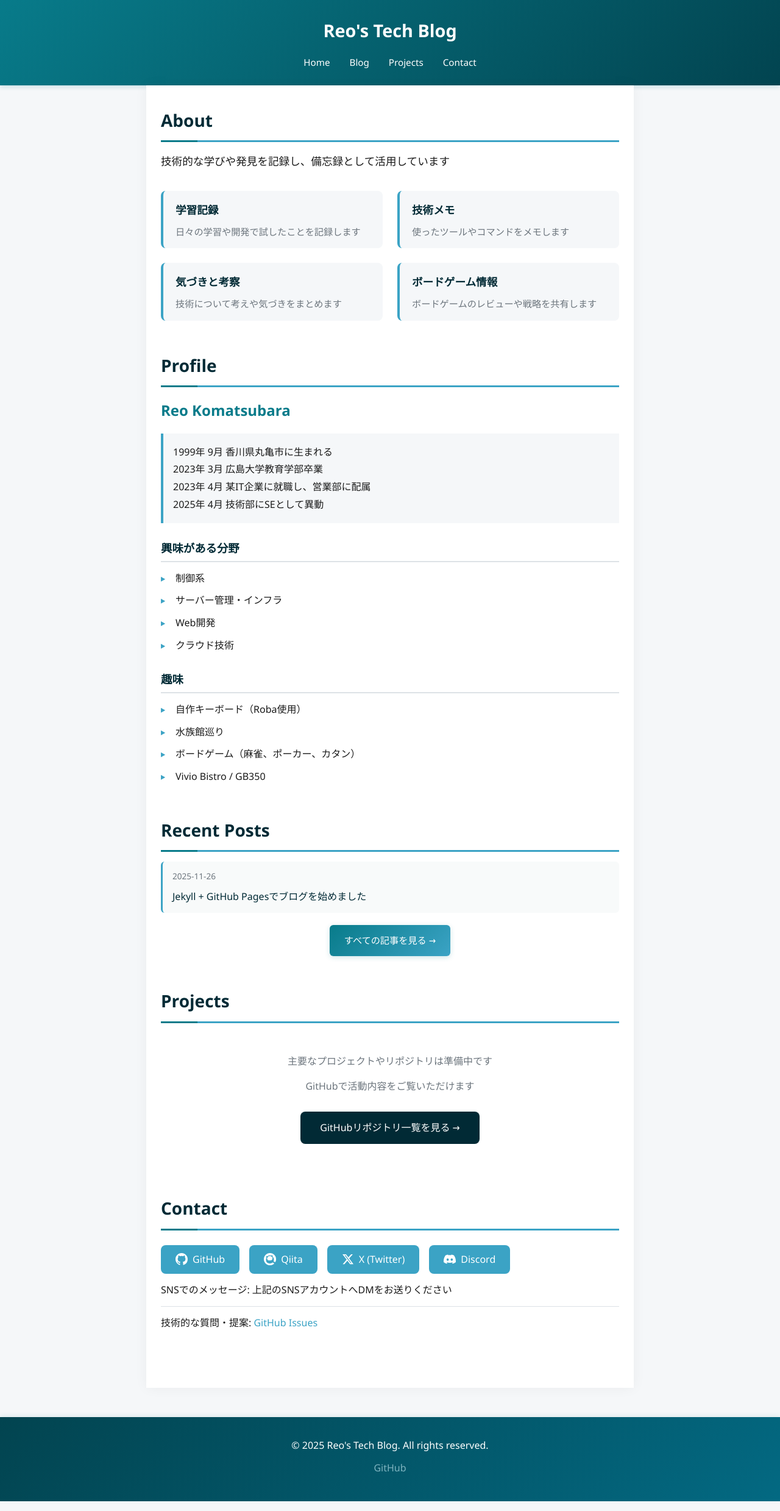
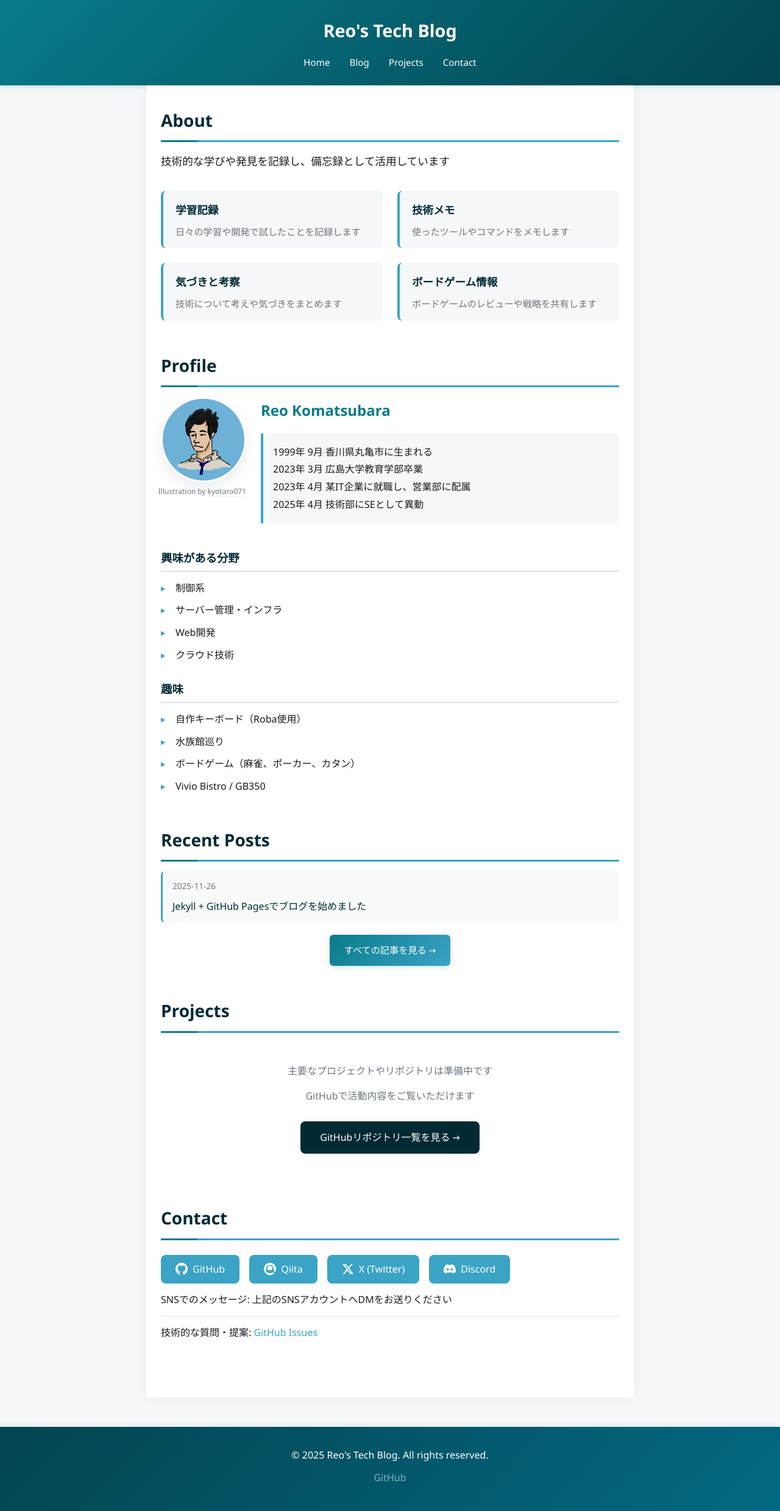
Before and after one commit to Reotech736/Reotech736.github.io, a Jekyll site: the page built from index.html, in a window 1280 px wide. Shown: the whole page at 61% size. Built offline with Jekyll 4.4.1, drawn with Linux system fonts in a browser that asks for light colours.

Commit message:
feat: Profileにアイコンを追加

```diff
--- a/assets/css/style.css
+++ b/assets/css/style.css
@@ -426,6 +426,58 @@ footer p {
 }
 
 /* プロフィールセクション */
+.profile-top {
+    display: flex;
+    align-items: flex-start;
+    gap: 1.5rem;
+}
+
+.profile-avatar {
+    flex: 0 0 auto;
+    width: 140px;
+    display: flex;
+    flex-direction: column;
+    align-items: flex-end;
+}
+
+.profile-avatar img {
+    width: 140px;
+    height: 140px;
+    border-radius: 50%;
+    object-fit: cover;
+    background: var(--white);
+    border: 3px solid var(--white);
+    box-shadow: 0 8px 20px rgba(0, 0, 0, 0.08);
+    display: block;
+}
+
+.profile-illustration-credit {
+    margin-top: 0.45rem;
+    font-size: 0.75rem;
+    line-height: 1.2;
+    color: var(--text-light);
+    text-align: right;
+    white-space: nowrap;
+}
+
+.profile-illustration-credit a {
+    color: inherit;
+    text-decoration: none;
+    border-bottom: 1px dotted var(--border);
+}
+
+.profile-illustration-credit a:hover,
+.profile-illustration-credit a:focus {
+    color: var(--primary);
+    border-bottom-color: var(--primary);
+    outline: none;
+}
+
+.profile-body {
+    flex: 1;
+    min-width: 0;
+}
+
 .profile-content h3 {
     color: var(--primary);
     font-size: 1.5rem;
@@ -646,6 +698,34 @@ footer p {
     }
 
     /* Profile */
+    .profile-top {
+        flex-direction: column;
+        align-items: center;
+        gap: 1rem;
+    }
+
+    .profile-avatar img {
+        width: 100%;
+        height: 100%;
+    }
+
+    .profile-avatar {
+        width: 120px;
+    }
+
+    .profile-avatar img {
+        width: 120px;
+        height: 120px;
+    }
+
+    .profile-illustration-credit {
+        font-size: 0.7rem;
+    }
+
+    .profile-body {
+        width: 100%;
+    }
+
     .profile-content h3 {
         font-size: 1.1rem;
     }
--- a/index.html
+++ b/index.html
@@ -32,6 +32,15 @@ title: Home
 <section id="profile">
     <h2>Profile</h2>
     <div class="profile-content">
+        <div class="profile-top">
+            <div class="profile-avatar">
+                <img src="{{ '/assets/images/profile_icon.png' | relative_url }}" alt="Reo Komatsubara profile icon" width="1500" height="1500" loading="lazy">
+                <p class="profile-illustration-credit">
+                    Illustration by <a href="https://www.instagram.com/kyotaro071/" target="_blank" rel="noopener">kyotaro071</a>
+                </p>
+            </div>
+
+            <div class="profile-body">
                 <h3>Reo Komatsubara</h3>
                 <p class="profile-intro">
                     1999年 9月 香川県丸亀市に生まれる<br>
@@ -39,6 +48,8 @@ title: Home
                     2023年 4月 某IT企業に就職し、営業部に配属<br>
                     2025年 4月 技術部にSEとして異動
                 </p>
+            </div>
+        </div>
 
         <h4>興味がある分野</h4>
         <ul class="interest-list">
```
Also changed, not shown: assets/images/profile_icon.png (added). Lines whose indentation alone changed are shown as unchanged.
